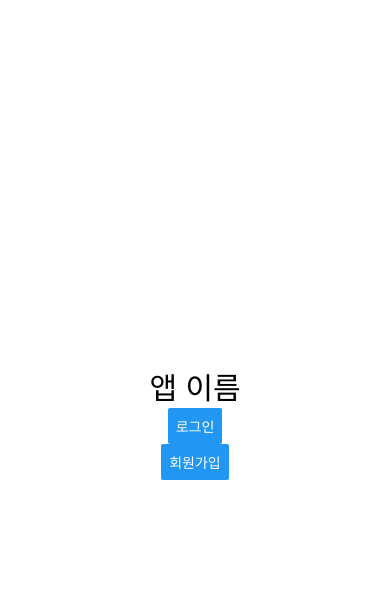
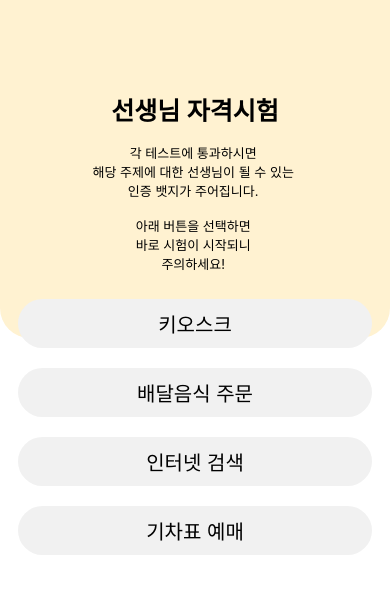
Before and after one commit to hhhhyelim/LikeLion_Hackathon_Frontend, a React Native app: screen /TestMain in a window 390 px wide. Before the commit this address had no page. Shown: the top 594 px of the page. Built offline with nearby package versions, Linux system fonts and the light colour scheme.

Commit message:
Feat: 홈화면에서 시험화면 전환

```diff
--- a/src/navigations/AuthStack.js
+++ b/src/navigations/AuthStack.js
@@ -4,6 +4,8 @@ import { createStackNavigator } from '@react-navigation/stack';
 import { Login, Signup, First, Home } from '../screens';
 import BottomTab from './BottomTab'; // BottomTab 추가
 import KioskLocation from '../screens/KioskLocation';
+import TestMain from '../screens/TestMain';
+import Test_kiosk from '../screens/Test_kiosk';
 
 const Stack = createStackNavigator();
 
@@ -30,6 +32,8 @@ const AuthStack = () => {
           backgroundColor: '#FFDB7C'
         },
       }} />
+      <Stack.Screen name="TestMain" component={TestMain}  options={{  headerShown: false }}/>
+      <Stack.Screen name="Test_kiosk" component={Test_kiosk} options={{ headerShown: false }} />
 
     </Stack.Navigator>
   );
--- a/src/screens/Home.js
+++ b/src/screens/Home.js
@@ -102,7 +102,7 @@ const Home = ({ navigation }) => {
           <Text style={{ fontSize: 20, fontWeight: '500' }}>목록</Text>
         </TitleContainer>
         <ScrollView>
-          <Button1>
+          <Button1 onPress={() => navigation.navigate('TestMain')}>
             <ButtonText>시험</ButtonText>
             <ButtonText2>시험보고 선생님이 되어보세요!</ButtonText2>
           </Button1>
--- /dev/null
+++ b/src/screens/TestMain.js
@@ -0,0 +1,77 @@
+import React from 'react';
+import styled from 'styled-components/native';
+import {Text, SafeAreaView, TouchableOpacity} from 'react-native';
+
+const Container = styled.View`
+  flex: 1;
+  background-color: white;
+`;
+
+const Head = styled.View`
+  position: absolute;
+  top: 0;
+  width: 100%;
+  height: 338px;
+  background-color: #FFF2D1;
+  border-radius: 0px 0px 30px 30px;
+  `;
+
+const TitleContainer = styled.View`
+  align-items: center;
+  margin-top: 91px;
+`;
+
+const Button = styled.TouchableOpacity`
+  background-color: #F1F1F1;
+  padding: 10px;
+  border-radius: 30px;
+  margin: 10px 18px;
+
+
+`;
+
+const ButtonText = styled.Text`
+  color: 'black';
+  font-size: 20px;
+  font-weight: 400;
+  text-align: center;
+
+`;
+
+
+
+const TestMain = ({navigation}) => {
+    return (
+      <SafeAreaView style={{ flex: 1 }}>
+        <Container>
+          <Head />
+          <TitleContainer>
+            <Text style={{ fontSize: 25, fontWeight: '600' }}>선생님 자격시험</Text>
+          </TitleContainer>
+            <Text style={{fontSize:13, fontWeight: '400', textAlign: 'center'}}>
+              {"\n"}각 테스트에 통과하시면 {"\n"}
+                해당 주제에 대한 선생님이 될 수 있는 {"\n"}
+                인증 뱃지가 주어집니다. {"\n"}{"\n"}
+                아래 버튼을 선택하면 {"\n"}
+                바로 시험이 시작되니 {"\n"}
+                주의하세요! {"\n"}{"\n"}</Text>
+          <Button>
+            <ButtonText onPress= {() => navigation.navigate('Test_kiosk')}>키오스크</ButtonText>
+          </Button>
+          <Button>
+            <ButtonText>배달음식 주문</ButtonText>
+          </Button>
+          <Button>
+            <ButtonText>인터넷 검색</ButtonText>
+          </Button>
+          <Button>
+            <ButtonText>기차표 예매</ButtonText>
+          </Button>
+
+
+        </Container>
+      </SafeAreaView>
+    );
+  };
+
+  export default TestMain;
--- /dev/null
+++ b/src/screens/Test_kiosk.js
@@ -0,0 +1,73 @@
+import React from 'react';
+import styled from 'styled-components/native';
+import {Text, SafeAreaView, TouchableOpacity} from 'react-native';
+
+const Container = styled.View`
+  flex: 1;
+  background-color: white;
+`;
+
+const Head = styled.View`
+  position: absolute;
+  top: 0;
+  width: 100%;
+  height: 287px;
+  background-color: #FFF2D1;
+  border-radius: 0px 0px 30px 30px;
+  `;
+
+const TitleContainer = styled.View`
+  align-items: center;
+  margin-top: 91px;
+
+  `;
+
+const Button = styled.TouchableOpacity`
+  background-color: #F1F1F1;
+  padding: 10px;
+  border-radius: 30px;
+  margin: 10px 18px;
+
+`;
+
+const ButtonText = styled.Text`
+  color: 'black';
+  font-size: 20px;
+  font-weight: 400;
+  text-align: center;
+
+`;
+
+
+
+const Test_kiosk = ({}) => {
+    return (
+      <SafeAreaView style={{ flex: 1 }}>
+        <Container>
+          <Head />
+          <TitleContainer>
+            <Text style={{ fontSize: 25, fontWeight: '600' }}>키오스크 자격시험</Text>
+          </TitleContainer>
+            <Text style={{fontSize:15, fontWeight: '400', textAlign: 'center'}}>
+              {"\n"}키오스크를 실제로 사용해보신 경험은 {"\n"}
+               얼마나 되시나요? {"\n"}{"\n"}{"\n"}{"\n"}{"\n"}</Text>
+          <Button>
+            <ButtonText>전혀 사용해 본 적이 없다.</ButtonText>
+          </Button>
+          <Button>
+            <ButtonText>1 ~ 5번 미만</ButtonText>
+          </Button>
+          <Button>
+            <ButtonText>5번 이상</ButtonText>
+          </Button>
+          <Button>
+            <ButtonText>처음 보는 키오스크도{"\n"} 자유롭게 사용 가능</ButtonText>
+          </Button>
+
+
+        </Container>
+      </SafeAreaView>
+    );
+  };
+
+  export default Test_kiosk;
```
